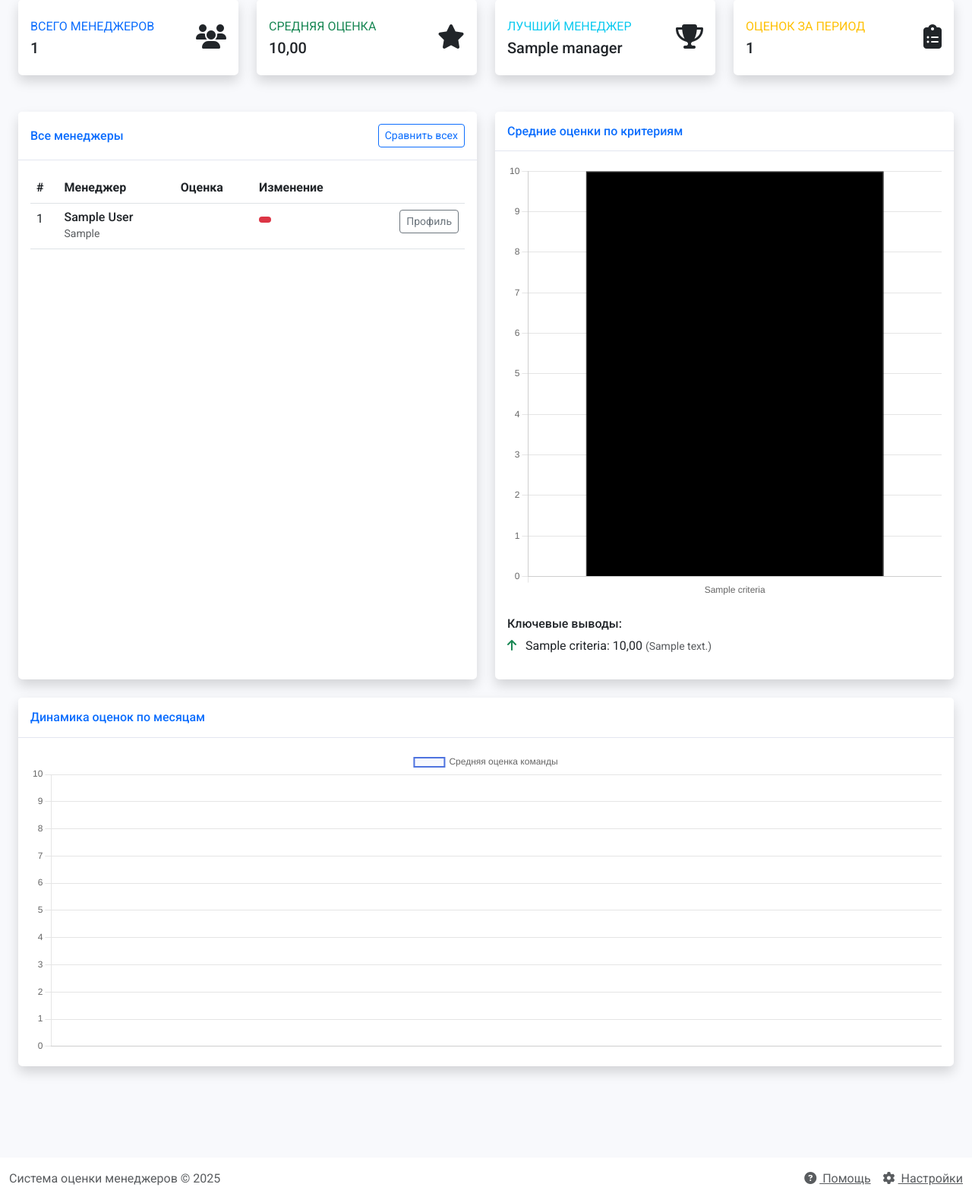
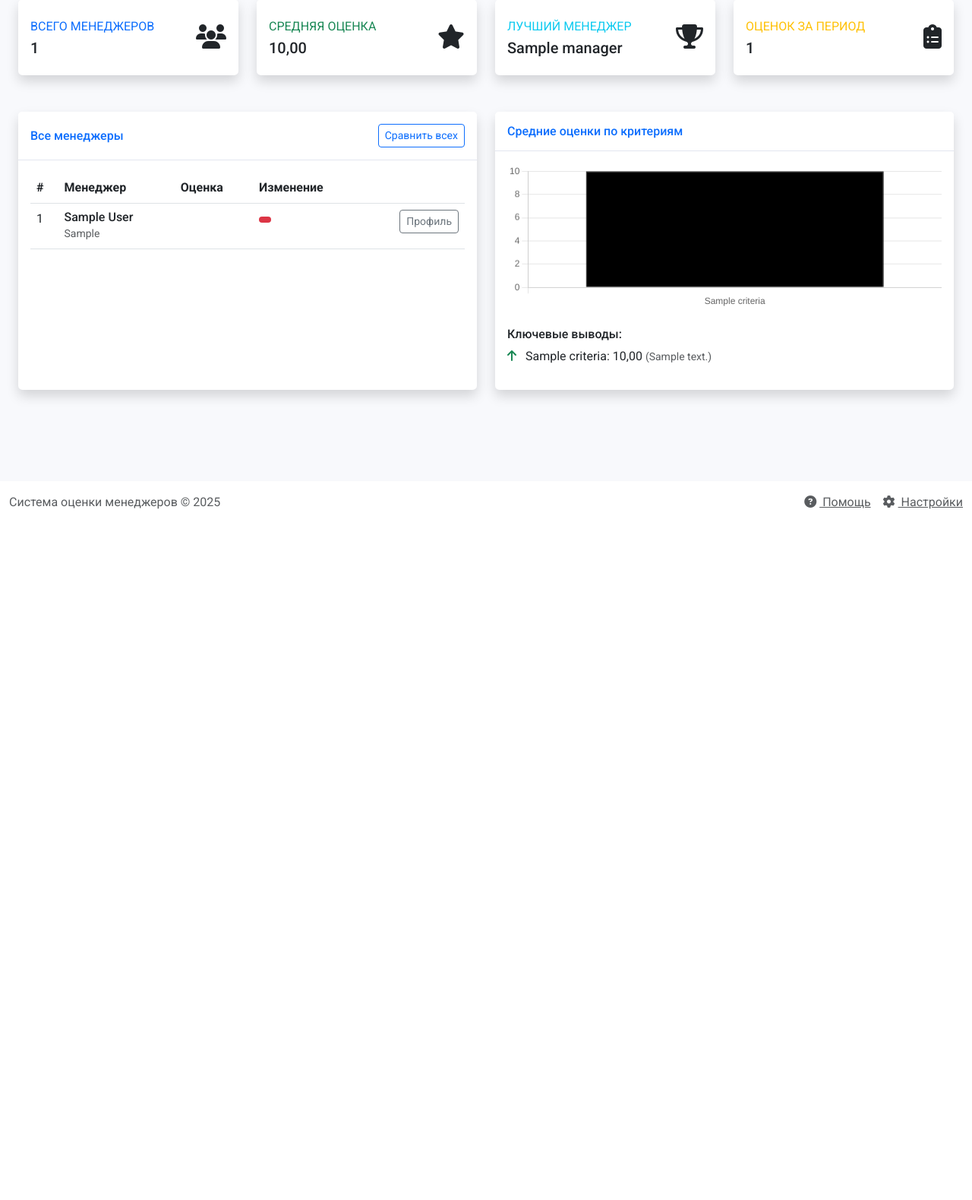
Before and after one commit to markachevap/managers_evaluation, a Django app: template backend/templates/analytics/leader_analytics.html in a window 1280 px wide. Shown: the part 191-1770 px from the top of the page at 76% size. After the commit the page ends 861 px from the top, so only its background shows below. Run offline with Django 5.2, Linux system fonts and the light colour scheme; tables that the repository leaves empty hold one stand-in row (values such as "Sample post"); the template is opened without the code that fills it: values that come from a table or form of the project are taken from there, most other values are stand-ins (such as "Sample title", 1, 10 or a date in 2020).

Commit message:
update analytics

```diff
--- a/backend/templates/analytics/comparison_analytics.html
+++ b/backend/templates/analytics/comparison_analytics.html
@@ -180,9 +180,9 @@
         // Применение выбора менеджеров
         document.getElementById('applyComparison').addEventListener('click', function() {
             const selected = [...document.querySelectorAll('input[type="checkbox"]:checked')]
-                .map(x => x.value)
-                .join(',');
-            window.location.href = `?managers=${selected}`;
+                .map(x => `managers=${x.value}`)
+                .join('&');
+            window.location.href = `?${selected}`;
         });
     });
 </script>
--- a/backend/templates/analytics/leader_analytics.html
+++ b/backend/templates/analytics/leader_analytics.html
@@ -166,7 +166,7 @@
                 </div>
                 <div class="card-body">
                     <div class="chart-bar">
-                        <canvas id="criteriaChart" height="300"></canvas>
+                        <canvas id="criteriaChart" height="100"></canvas>
                     </div>
                     <div class="mt-4">
                         <h6 class="font-weight-bold">Ключевые выводы:</h6>
@@ -185,19 +185,19 @@
         </div>
     </div>
 
-    <!-- Дополнительные графики -->
-    <div class="col-md-12">
-            <div class="card shadow mb-4">
-                <div class="card-header py-3 bg-white">
-                    <h6 class="m-0 font-weight-bold text-primary">Динамика оценок по месяцам</h6>
-                </div>
-                <div class="card-body">
-                    <div class="chart-area">
-                        <canvas id="performanceTrendChart" height="100"></canvas>
-                    </div>
-                </div>
-            </div>
-        </div>
+<!--    &lt;!&ndash; Дополнительные графики &ndash;&gt;-->
+<!--    <div class="col-md-12">-->
+<!--            <div class="card shadow mb-4">-->
+<!--                <div class="card-header py-3 bg-white">-->
+<!--                    <h6 class="m-0 font-weight-bold text-primary">Динамика оценок по месяцам</h6>-->
+<!--                </div>-->
+<!--                <div class="card-body">-->
+<!--                    <div class="chart-area">-->
+<!--                        <canvas id="performanceTrendChart" height="100"></canvas>-->
+<!--                    </div>-->
+<!--                </div>-->
+<!--            </div>-->
+<!--        </div>-->
 </div>
 {% endblock %}
 
@@ -205,37 +205,37 @@
 <script src="https://cdn.jsdelivr.net/npm/chart.js"></script>
 <script>
     document.addEventListener('DOMContentLoaded', function() {
-        // График тренда производительности
-        const trendCtx = document.getElementById('performanceTrendChart');
-        new Chart(trendCtx, {
-            type: 'line',
-            data: {
-                labels: {{ chart_data.labels|safe }},
-                datasets: [{
-                    label: 'Средняя оценка команды',
-                    data: {{ chart_data.data|safe }},
-                    borderColor: '#4e73df',
-                    backgroundColor: 'rgba(78, 115, 223, 0.05)',
-                    borderWidth: 2,
-                    tension: 0.3,
-                    fill: true
-                }]
-            },
-            options: {
-                responsive: true,
-                plugins: {
-                    legend: {
-                        position: 'top',
-                    }
-                },
-                scales: {
-                    y: {
-                        beginAtZero: true,
-                        max: 10
-                    }
-                }
-            }
-        });
+<!--        // График тренда производительности-->
+<!--        const trendCtx = document.getElementById('performanceTrendChart');-->
+<!--        new Chart(trendCtx, {-->
+<!--            type: 'line',-->
+<!--            data: {-->
+<!--                labels: {{ chart_data.labels|safe }},-->
+<!--                datasets: [{-->
+<!--                    label: 'Средняя оценка команды',-->
+<!--                    data: {{ chart_data.datasets|safe }},-->
+<!--                    borderColor: '#4e73df',-->
+<!--                    backgroundColor: 'rgba(78, 115, 223, 0.05)',-->
+<!--                    borderWidth: 2,-->
+<!--                    tension: 0.3,-->
+<!--                    fill: true-->
+<!--                }]-->
+<!--            },-->
+<!--            options: {-->
+<!--                responsive: true,-->
+<!--                plugins: {-->
+<!--                    legend: {-->
+<!--                        position: 'top',-->
+<!--                    }-->
+<!--                },-->
+<!--                scales: {-->
+<!--                    y: {-->
+<!--                        beginAtZero: true,-->
+<!--                        max: 10-->
+<!--                    }-->
+<!--                }-->
+<!--            }-->
+<!--        });-->
 
          // График средних оценок по критериям
         const ctx = document.getElementById('criteriaChart');
@@ -251,7 +251,7 @@
                     label: 'Средняя оценка',
                     data: [
                         {% for stat in criteria_stats_with_hsl %}
-                        {{ stat.avg_score|floatformat:2 }}{% if not forloop.last %},{% endif %}
+                        {{ stat.avg_score }}{% if not forloop.last %},{% endif %}
                         {% endfor %}
                     ],
                     backgroundColor: [
--- a/backend/templates/analytics/manager_analytics.html
+++ b/backend/templates/analytics/manager_analytics.html
@@ -22,7 +22,7 @@
                 </div>
                 <div class="card-body">
                     <div class="chart-area">
-                        <canvas id="progressChart" height="300"></canvas>
+                        <canvas id="progressChart" height="100"></canvas>
                     </div>
                 </div>
             </div>
@@ -179,7 +179,7 @@
                 scales: {
                     y: {
                         beginAtZero: true,
-                        max: 10,
+                        max: 1,
                         ticks: {
                             stepSize: 1
                         }
```
